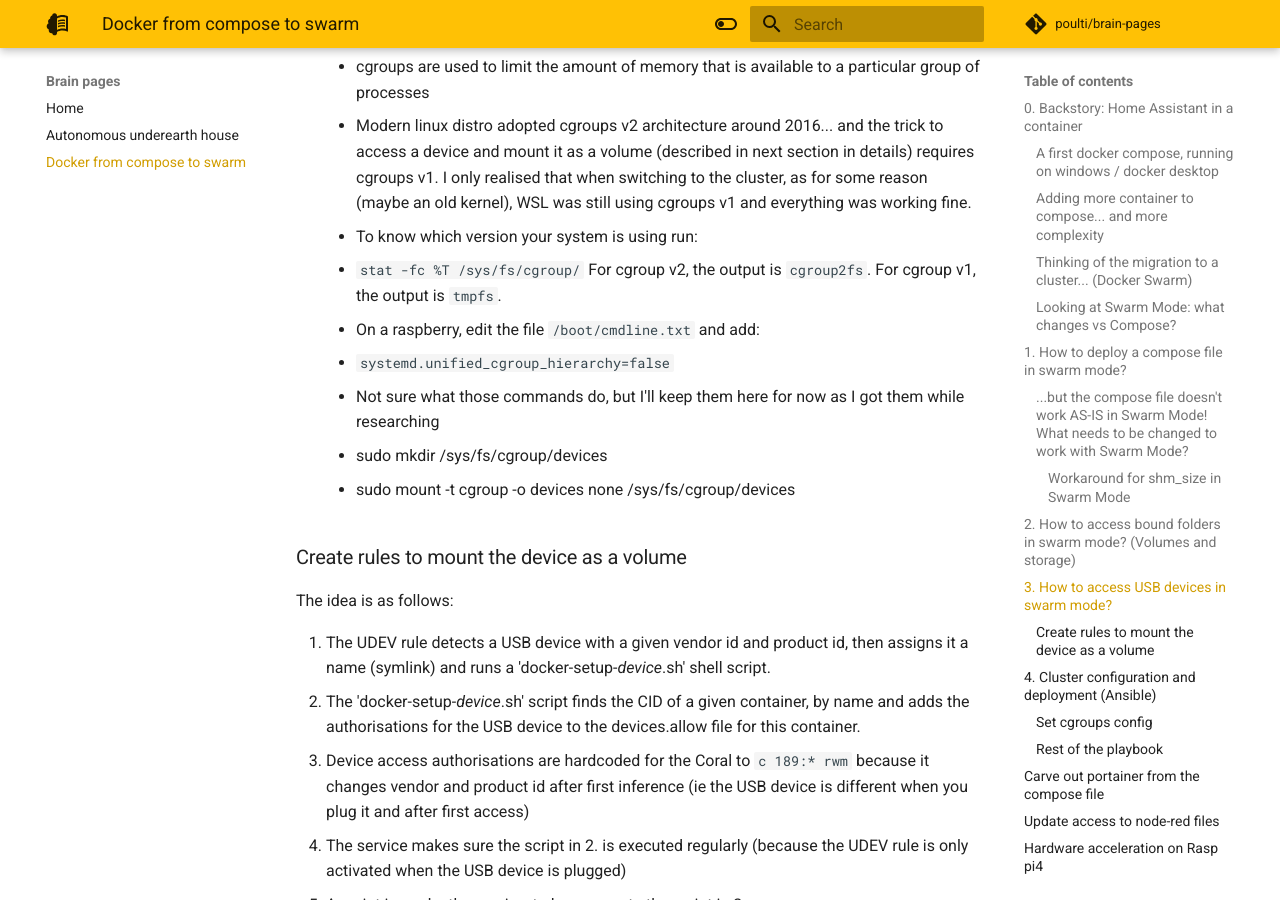
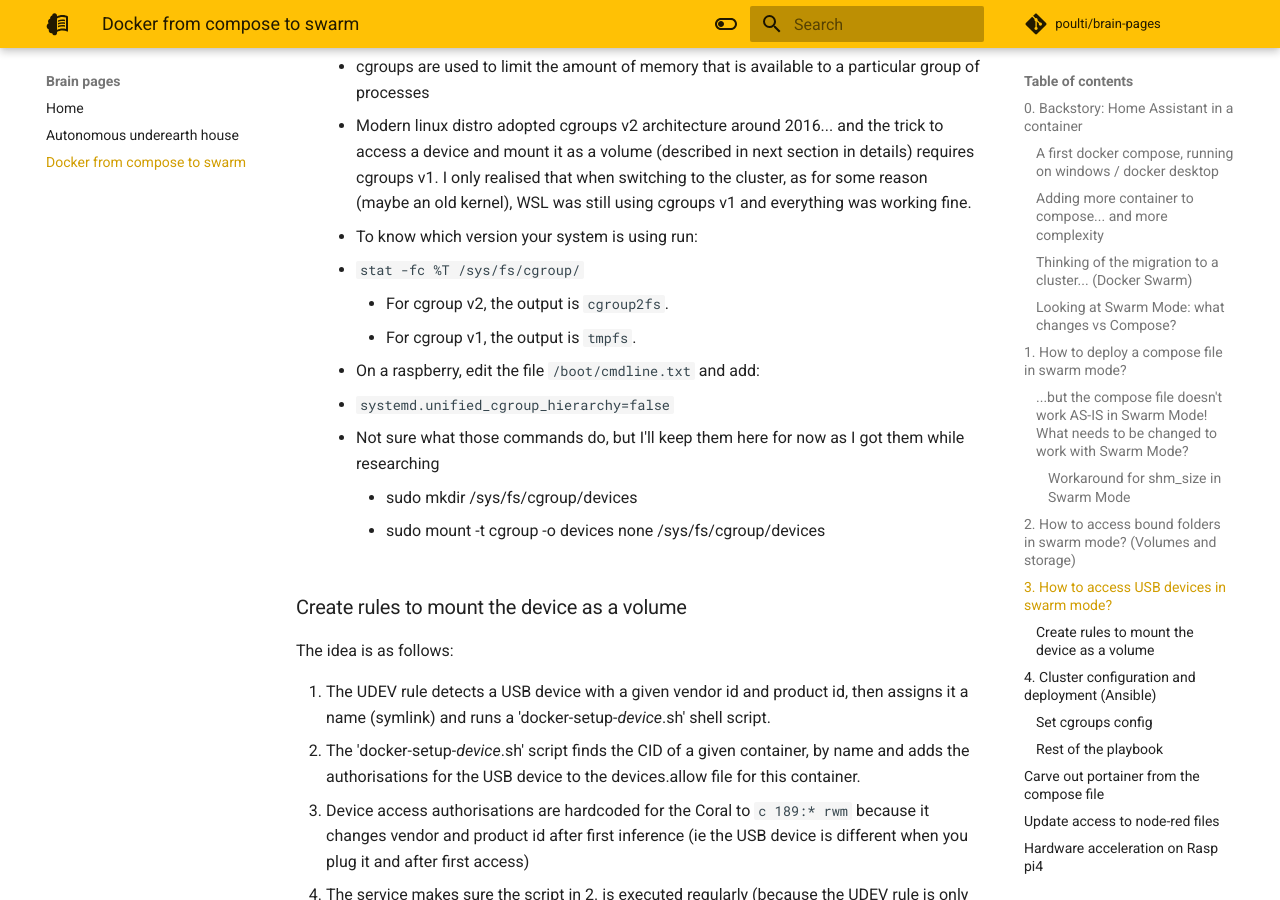
Before and after one commit to poulti/brain-pages, an MkDocs documentation site: the page built from docs/docker-from-compose-to-swarm.md, in a window 1280 px wide and 900 px high, scrolled down 9846 px. Built offline with MkDocs 1.6.1 and Material for MkDocs 9.7.7, drawn with Linux system fonts in a browser that asks for light colours; comment, search, counter and statistics services are not loaded.

Commit message:
Minor updates to items

```diff
--- a/docs/docker-from-compose-to-swarm.md
+++ b/docs/docker-from-compose-to-swarm.md
@@ -363,13 +363,13 @@
     - Modern linux distro adopted cgroups v2 architecture around 2016... and the trick to access a device and mount it as a volume (described in next section in details) requires cgroups v1. I only realised that when switching to the cluster, as for some reason (maybe an old kernel), WSL was still using cgroups v1 and everything was working fine.
     - To know which version your system is using run:
       - ``stat -fc %T /sys/fs/cgroup/``
-        For cgroup v2, the output is ``cgroup2fs``.
-        For cgroup v1, the output is ``tmpfs``.
+        - For cgroup v2, the output is ``cgroup2fs``.
+        - For cgroup v1, the output is ``tmpfs``.
     - On a raspberry, edit the file ``/boot/cmdline.txt`` and add:
       - ``systemd.unified_cgroup_hierarchy=false``
     - Not sure what those commands do, but I'll keep them here for now as I got them while researching
-      - sudo mkdir /sys/fs/cgroup/devices
-      - sudo mount -t cgroup -o devices none /sys/fs/cgroup/devices
+        - sudo mkdir /sys/fs/cgroup/devices
+        - sudo mount -t cgroup -o devices none /sys/fs/cgroup/devices
 
 
 ### Create rules to mount the device as a volume
```
